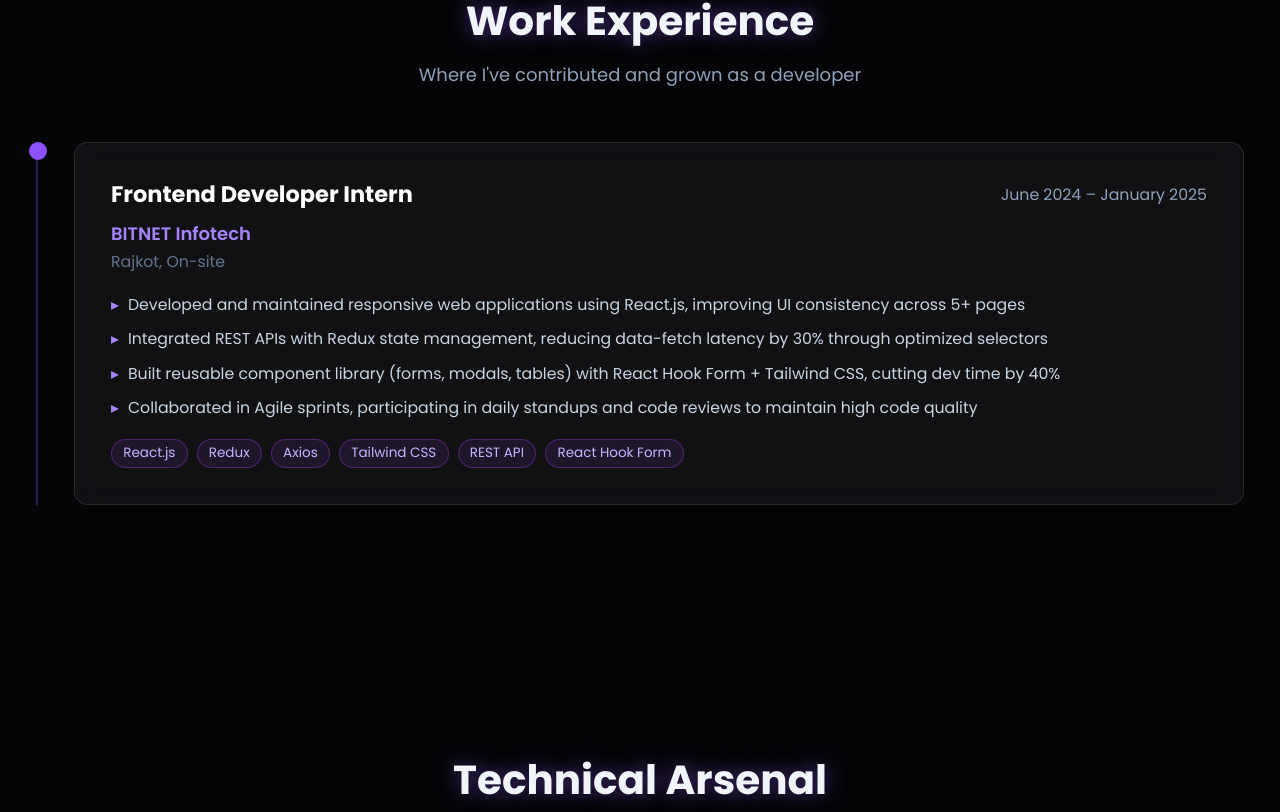
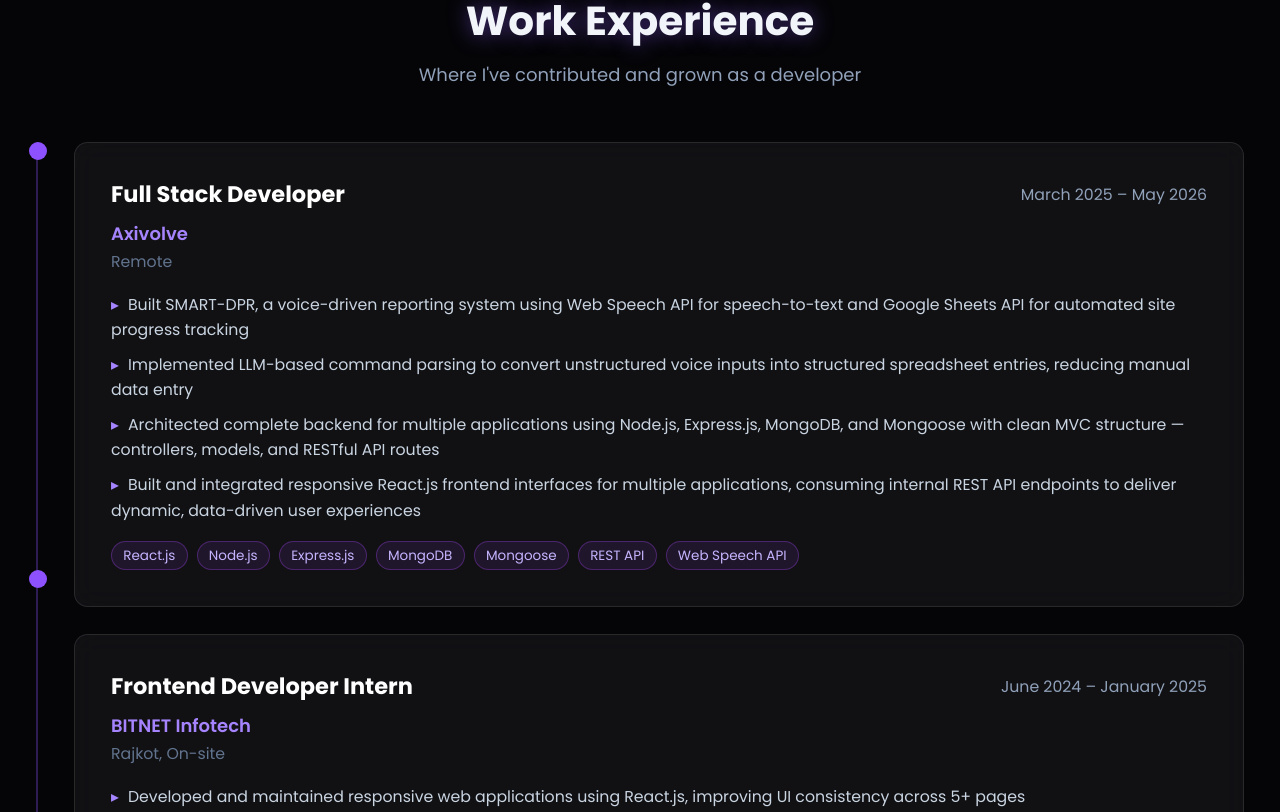
Before and after one commit to ronaksakariya/ronak-portfolio, a React (Vite) app: page / in a window 1280 px wide. Shown: the part 928-1740 px from the top of the page. Built offline with nearby package versions, Linux system fonts and the light colour scheme.

Commit message:
feat: enhance rendering logic

```diff
--- a/src/components/About.jsx
+++ b/src/components/About.jsx
@@ -8,7 +8,7 @@ import {
 } from "motion/react";
 
 const stats = [
-  { value: 1, suffix: " Year", label: "Professional Experience" },
+  { value: 2, suffix: " Years", label: "Professional Experience" },
   { value: 5, suffix: "+", label: "Full Stack Projects" },
   { value: 8.34, suffix: "", label: "CGPA" },
   { value: 10, suffix: "+", label: "Technologies" },
--- a/src/components/Experience.jsx
+++ b/src/components/Experience.jsx
@@ -19,7 +19,29 @@ const cardVariants = {
   },
 };
 
-const experience = {
+const experiences = [
+  {
+    company: "Axivolve",
+    role: "Full Stack Developer",
+    period: "March 2025 – May 2026",
+    location: "Remote",
+    bullets: [
+      "Built SMART-DPR, a voice-driven reporting system using Web Speech API for speech-to-text and Google Sheets API for automated site progress tracking",
+      "Implemented LLM-based command parsing to convert unstructured voice inputs into structured spreadsheet entries, reducing manual data entry",
+      "Architected complete backend for multiple applications using Node.js, Express.js, MongoDB, and Mongoose with clean MVC structure — controllers, models, and RESTful API routes",
+      "Built and integrated responsive React.js frontend interfaces for multiple applications, consuming internal REST API endpoints to deliver dynamic, data-driven user experiences",
+    ],
+    techs: [
+      "React.js",
+      "Node.js",
+      "Express.js",
+      "MongoDB",
+      "Mongoose",
+      "REST API",
+      "Web Speech API",
+    ],
+  },
+  {
     company: "BITNET Infotech",
     role: "Frontend Developer Intern",
     period: "June 2024 – January 2025",
@@ -38,7 +60,8 @@ const experience = {
       "REST API",
       "React Hook Form",
     ],
-};
+  },
+];
 
 const Experience = () => {
   return (
@@ -64,12 +87,15 @@ const Experience = () => {
             Where I&apos;ve contributed and grown as a developer
           </motion.p>
 
+          <div className="relative pl-8 border-l-2 border-violet-500/30 space-y-6">
+            {experiences.map((exp, index) => (
               <motion.div
+                key={index}
                 variants={cardVariants}
-            className="relative pl-8 border-l-2 border-violet-500/30"
               >
                 <motion.div
-              className="absolute left-0 top-0 w-4 h-4 rounded-full bg-violet-500 -translate-x-[9px]"
+                  className="absolute left-0 w-4 h-4 rounded-full bg-violet-500 -translate-x-[9px]"
+                  style={{ top: `${index * 50}%` }}
                   whileInView={{
                     scale: [0, 1.2, 1],
                   }}
@@ -88,21 +114,21 @@ const Experience = () => {
                 >
                   <div className="flex flex-col sm:flex-row sm:items-center sm:justify-between mb-2">
                     <h3 className="text-xl font-bold text-white">
-                  {experience.role}
+                      {exp.role}
                     </h3>
                     <span className="text-sm text-slate-400 font-mono">
-                  {experience.period}
+                      {exp.period}
                     </span>
                   </div>
                   <p className="text-violet-400 font-semibold mb-1">
-                {experience.company}
+                    {exp.company}
                   </p>
                   <p className="text-slate-500 text-sm mb-4">
-                {experience.location}
+                    {exp.location}
                   </p>
 
                   <ul className="space-y-2 mb-4">
-                {experience.bullets.map((bullet, i) => (
+                    {exp.bullets.map((bullet, i) => (
                       <li key={i} className="text-slate-300 text-sm leading-relaxed">
                         <span className="text-violet-400 mr-2">▸</span>
                         {bullet}
@@ -111,7 +137,7 @@ const Experience = () => {
                   </ul>
 
                   <div className="flex flex-wrap gap-2">
-                {experience.techs.map((tech) => (
+                    {exp.techs.map((tech) => (
                       <span
                         key={tech}
                         className="px-2.5 py-1 text-xs bg-purple-500/10 border border-purple-500/30 rounded-full font-mono text-violet-300"
@@ -122,6 +148,8 @@ const Experience = () => {
                   </div>
                 </motion.div>
               </motion.div>
+            ))}
+          </div>
         </motion.div>
       </div>
     </section>
```
Also changed, not shown: 1 other file (tests, documents, lock files or other folders). Lines whose indentation alone changed are shown as unchanged.
